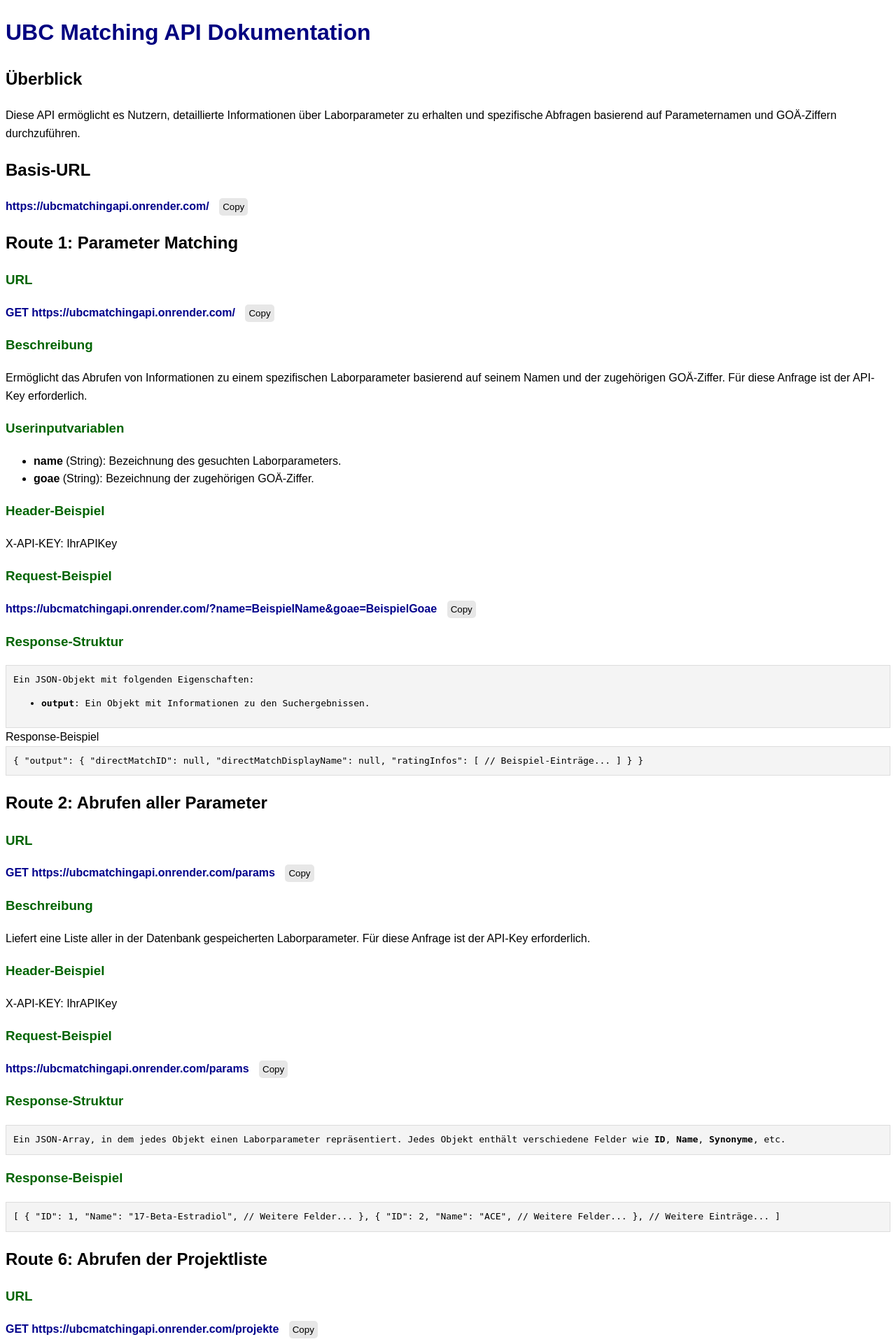
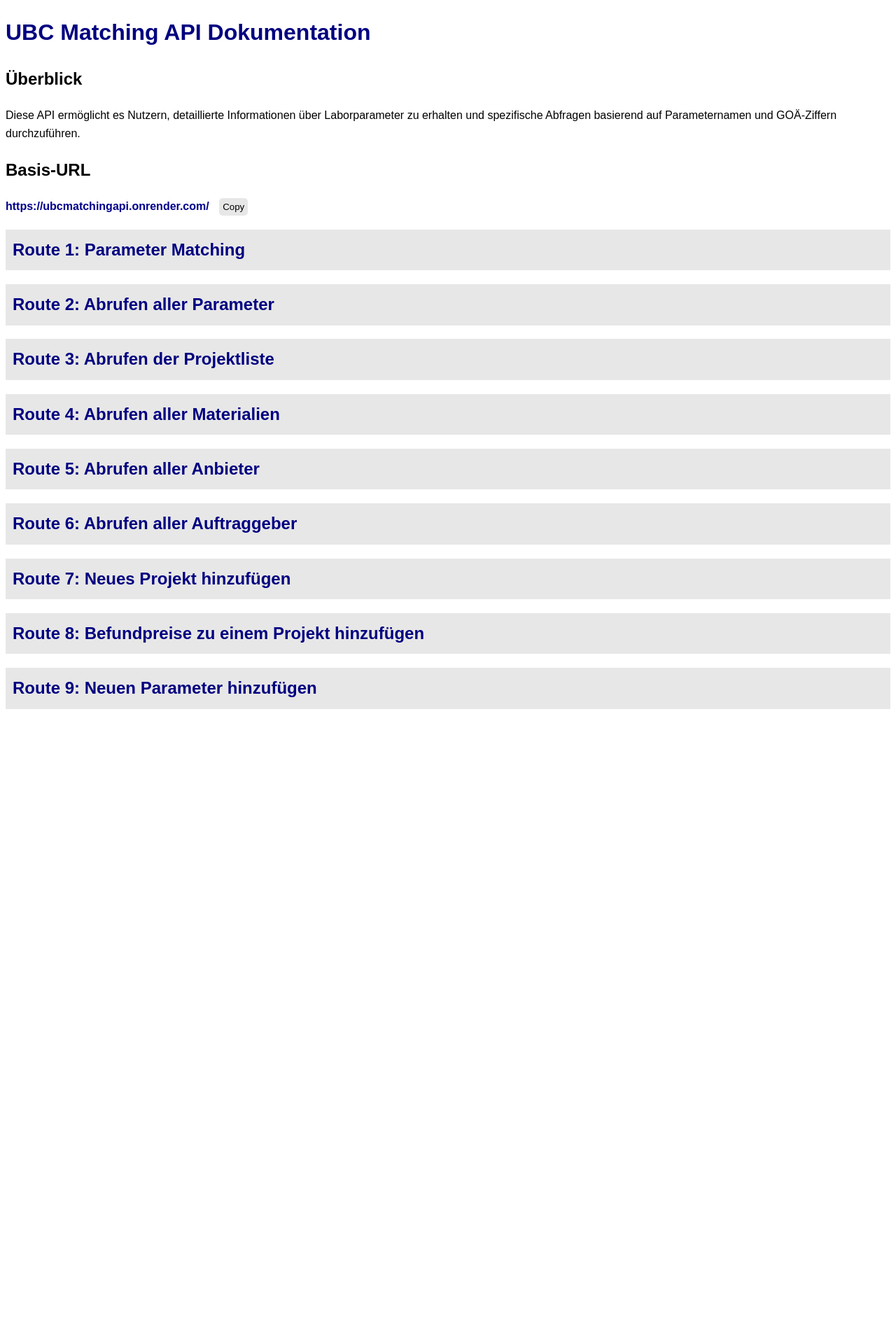
Before and after one commit to movyx-debug/matcherAPI, a Flask app: page /documentation in a window 1280 px wide. Shown: the top 1920 px of the page at 70% size. After the commit the page ends 1013 px from the top, so only its background shows below. Run offline with Flask 3, Linux system fonts and the light colour scheme.

Commit message:
Update api_documentation.html

```diff
--- a/app/templates/api_documentation.html
+++ b/app/templates/api_documentation.html
@@ -12,6 +12,13 @@
         }
         .api-section {
             margin-bottom: 20px;
+        }
+        .route {
+            cursor: pointer; /* Setzt den Cursor zum Fingerzeiger */
+            padding: 10px;
+            margin: 1;
+            background-color: #e7e7e7;
+            color: navy;
         }
         .api-subsection {
             margin-bottom: 10px;
@@ -52,6 +59,17 @@
             document.execCommand("copy");
             document.body.removeChild(tempInput);
         }
+
+        function toggleDescription(element) {
+            var description = element.nextElementSibling;
+            if (description.style.display === 'block') {
+                description.style.display = 'none';
+            } else {
+                description.style.display = 'block';
+            }
+        }
+
+
     </script>
 </head>
 <body>
@@ -73,8 +91,8 @@
 
 </div>
 
-<div class="api-section">
-    <h2 class="api-subsection">Route 1: Parameter Matching</h2>
+<h2 class="route" onclick="toggleDescription(this)">Route 1: Parameter Matching</h2>
+<div style="display: none;" class="api-section">
     <h3 class="api-description">URL</h3>
     <span class="api-url">GET https://ubcmatchingapi.onrender.com/</span>
     <button class="copy-button" onclick="copyToClipboard('https://ubcmatchingapi.onrender.com/')">Copy</button>
@@ -114,8 +132,9 @@
         }
     </div>
 </div>
-<div class="api-section">
-    <h2 class="api-subsection">Route 2: Abrufen aller Parameter</h2>
+
+<h2 class="route" onclick="toggleDescription(this)">Route 2: Abrufen aller Parameter</h2>
+<div style="display: none;" class="api-section">
     <h3 class="api-description">URL</h3>
     <span class="api-url">GET https://ubcmatchingapi.onrender.com/params</span>
     <button class="copy-button" onclick="copyToClipboard('https://ubcmatchingapi.onrender.com/params')">Copy</button>
@@ -150,8 +169,8 @@
 </div>
 </div>
 
-<div class="api-section">
-    <h2 class="api-subsection">Route 6: Abrufen der Projektliste</h2>
+<h2 class="route" onclick="toggleDescription(this)">Route 3: Abrufen der Projektliste</h2>
+<div style="display: none;" class="api-section">
     <h3 class="api-description">URL</h3>
     <span class="api-url">GET https://ubcmatchingapi.onrender.com/projekte</span>
     <button class="copy-button" onclick="copyToClipboard('https://ubcmatchingapi.onrender.com/projekte')">Copy</button>
@@ -191,8 +210,91 @@
     </div>
 </div>
 
-<div class="api-section">
-    <h2 class="api-subsection">Route 3: Neues Projekt hinzufügen</h2>
+<h2 class="route" onclick="toggleDescription(this)">Route 4: Abrufen aller Materialien</h2>
+<div style="display: none;" class="api-section">
+    <h3 class="api-description">URL</h3>
+    <span class="api-url">GET https://ubcmatchingapi.onrender.com/materials</span>
+    <button class="copy-button" onclick="copyToClipboard('https://ubcmatchingapi.onrender.com/materials')">Copy</button>
+
+    <h3 class="api-description">Beschreibung</h3>
+    <p>Listet alle Materialien auf, die in der Datenbank gespeichert sind. Jedes Material wird mit seinem einzigartigen Namen angezeigt.</p>
+
+    <h3 class="api-description">Benötigte Header</h3>
+    <p>X-API-KEY: IhrAPIKey</p>
+
+    <h3 class="api-description">Response-Struktur</h3>
+    <div class="api-json">
+        Ein JSON-Array, in dem jedes Objekt ein Material repräsentiert.
+    </div>
+
+    <h3 class="api-description">Response-Beispiel</h3>
+    <div class="api-json">
+<pre>[
+    {"Material": "Blut"},
+    {"Material": "Urin"},
+    {"Material": "Gewebe"}
+]</pre>
+    </div>
+</div>
+
+<h2 class="route" onclick="toggleDescription(this)">Route 5: Abrufen aller Anbieter</h2>
+<div style="display: none;" class="api-section">
+    <h3 class="api-description">URL</h3>
+    <span class="api-url">GET https://ubcmatchingapi.onrender.com/anbieter</span>
+    <button class="copy-button" onclick="copyToClipboard('https://ubcmatchingapi.onrender.com/anbieter')">Copy</button>
+
+    <h3 class="api-description">Beschreibung</h3>
+    <p>Listet alle Anbieter auf, die in der Datenbank gespeichert sind. Jeder Anbieter wird mit seinem Namen dargestellt.</p>
+
+    <h3 class="api-description">Benötigte Header</h3>
+    <p>X-API-KEY: IhrAPIKey</p>
+
+    <h3 class="api-description">Response-Struktur</h3>
+    <div class="api-json">
+        Ein JSON-Array, in dem jedes Objekt einen Anbieter repräsentiert.
+    </div>
+
+    <h3 class="api-description">Response-Beispiel</h3>
+    <div class="api-json">
+<pre>[
+    {"Anbieter": "LabTech AG"},
+    {"Anbieter": "BioTest GmbH"},
+    {"Anbieter": "MediLab Corp"}
+]</pre>
+    </div>
+</div>
+
+<h2 class="route" onclick="toggleDescription(this)">Route 6: Abrufen aller Auftraggeber</h2>
+<div style="display: none;" class="api-section">
+    <h3 class="api-description">URL</h3>
+    <span class="api-url">GET https://ubcmatchingapi.onrender.com/auftraggeber</span>
+    <button class="copy-button" onclick="copyToClipboard('https://ubcmatchingapi.onrender.com/auftraggeber')">Copy</button>
+
+    <h3 class="api-description">Beschreibung</h3>
+    <p>Listet alle Auftraggeber auf, die in der Datenbank gespeichert sind. Jeder Auftraggeber wird mit seinem Namen angezeigt.</p>
+
+    <h3 class="api-description">Benötigte Header</h3>
+    <p>X-API-KEY: IhrAPIKey</p>
+
+    <h3 class="api-description">Response-Struktur</h3>
+    <div class="api-json">
+        Ein JSON-Array, in dem jedes Objekt einen Auftraggeber repräsentiert.
+    </div>
+
+    <h3 class="api-description">Response-Beispiel</h3>
+    <div class="api-json">
+<pre>[
+    {"Auftraggeber": "Max Mustermann GmbH"},
+    {"Auftraggeber": "Schmidt Kliniken AG"},
+    {"Auftraggeber": "Allgemeine Medizin e.V."}
+]</pre>
+    </div>
+</div>
+
+
+
+<h2 class="route" onclick="toggleDescription(this)">Route 7: Neues Projekt hinzufügen</h2>
+<div style="display: none;" class="api-section">
     <h3 class="api-description">URL</h3>
     <span class="api-url">POST https://ubcmatchingapi.onrender.com/createProjekt</span>
     <button class="copy-button" onclick="copyToClipboard('https://ubcmatchingapi.onrender.com/createProjekt')">Copy</button>
@@ -231,8 +333,8 @@
     </div>
 </div>
 
-<div class="api-section">
-    <h2 class="api-subsection">Route 4: Befundpreise zu einem Projekt hinzufügen</h2>
+<h2 class="route" onclick="toggleDescription(this)">Route 8: Befundpreise zu einem Projekt hinzufügen</h2>
+<div style="display: none;" class="api-section">
     <h3 class="api-description">URL</h3>
     <span class="api-url">POST https://ubcmatchingapi.onrender.com/createBefundpreise</span>
     <button class="copy-button" onclick="copyToClipboard('https://ubcmatchingapi.onrender.com/createBefundpreise')">Copy</button>
@@ -274,8 +376,8 @@
     </div>
 </div>
 
-<div class="api-section">
-    <h2 class="api-subsection">Route 5: Neuen Parameter hinzufügen</h2>
+<h2 class="route" onclick="toggleDescription(this)">Route 9: Neuen Parameter hinzufügen</h2>
+<div style="display: none;" class="api-section">
     <h3 class="api-description">URL</h3>
     <span class="api-url">POST https://ubcmatchingapi.onrender.com/createParam</span>
     <button class="copy-button" onclick="copyToClipboard('https://ubcmatchingapi.onrender.com/createParam')">Copy</button>
@@ -317,7 +419,5 @@
 </div>
 
 
-
-
 </body>
 </html>
```
